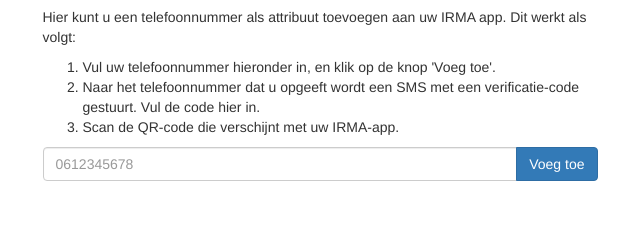
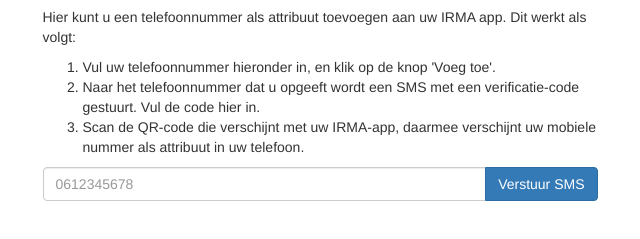
Before and after one commit to privacybydesign/irma_sms_issuer, a plain HTML site: page src/main/webapp/index.html in a window 1280 px wide. Shown: the part 63-302 px from the top of the page, without its empty margins (320-960 px from the left). Drawn offline with nearby package versions, Linux system fonts and the light colour scheme.

Commit message:
Textual updates
Suggestions by Bart Jacobs

```diff
--- a/src/main/webapp/index.html
+++ b/src/main/webapp/index.html
@@ -30,7 +30,9 @@
                         <li>Naar het telefoonnummer dat u opgeeft wordt een
                             SMS met een verificatie-code gestuurt. Vul de
                             code hier in.</li>
-                        <li>Scan de QR-code die verschijnt met uw IRMA-app.</li>
+                        <li>Scan de QR-code die verschijnt met uw IRMA-app,
+                            daarmee verschijnt uw mobiele nummer als attribuut
+                            in uw telefoon.</li>
                     </ol>
                     <form id="phone-form">
                         <div class="input-group">
@@ -40,7 +42,7 @@
                                    pattern=" *(0|0031|\+31)6[1-9][0-9]{7} *"/>
                             <span class="input-group-btn">
                                 <input type="submit" class="btn btn-primary"
-                                       value="Voeg toe"/>
+                                       value="Verstuur SMS"/>
                             </span>
                         </div>
                     </form>
```
